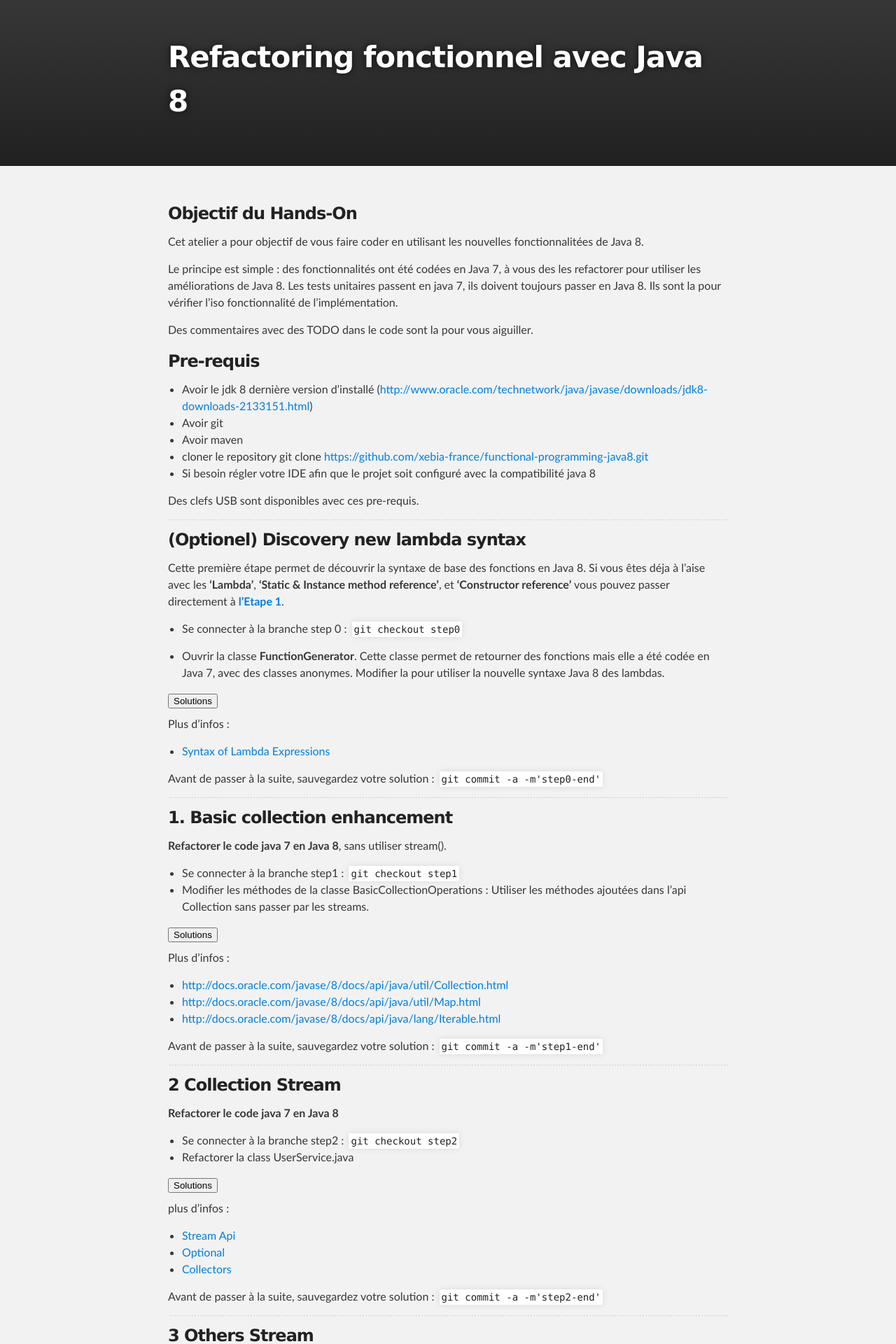
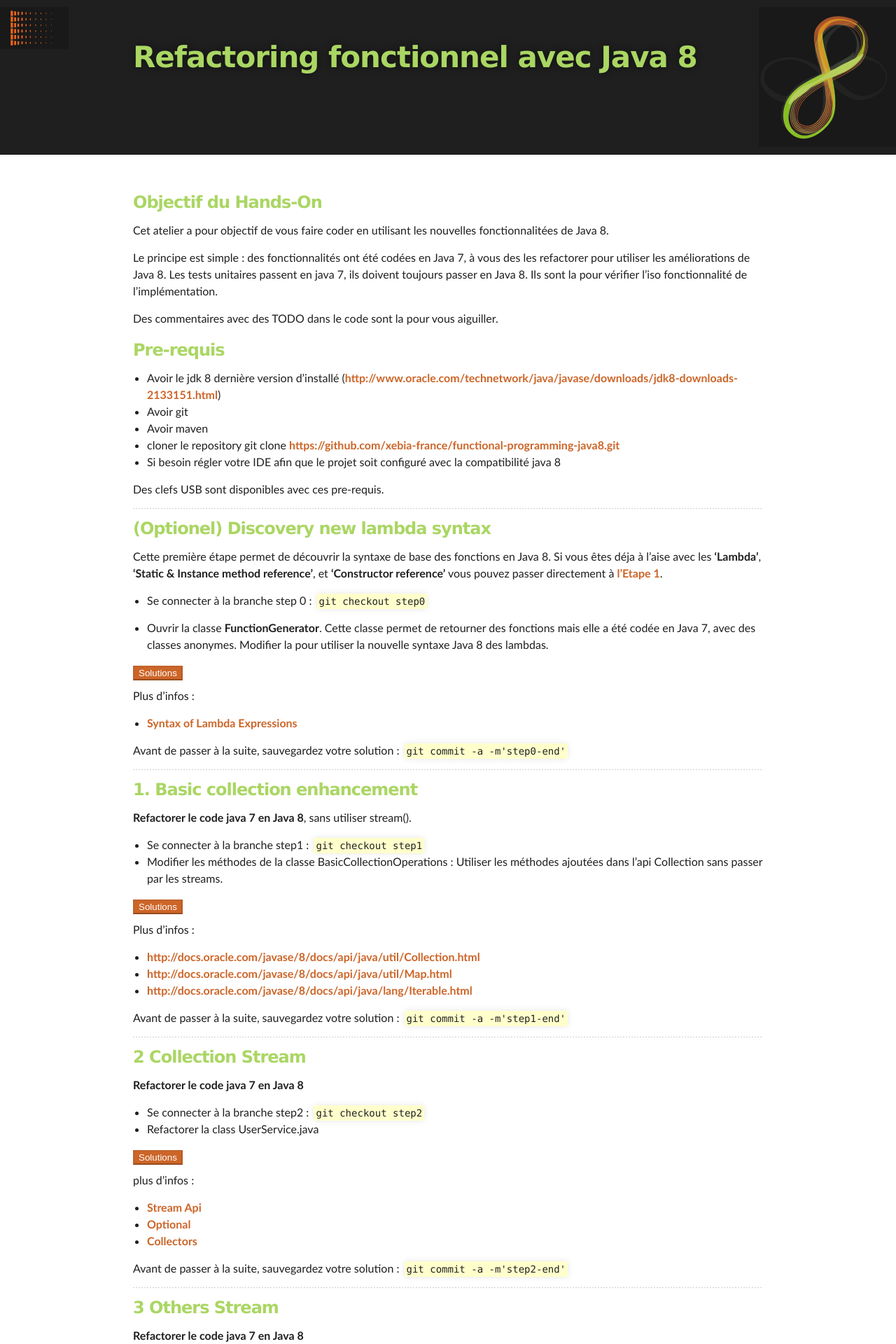
Before and after one commit to publicissapient-france/functional-programming-java8, a Jekyll site: the page built from index.md, in a window 1280 px wide. Shown: the top 1920 px of the page at 70% size. Built offline with Jekyll 4.4.1, drawn with Linux system fonts in a browser that asks for light colours; some of the changed text lies outside the part shown.

Commit message:
try to apply devoxx font :)

```diff
--- a/_includes/footer.html
+++ b/_includes/footer.html
@@ -1,7 +1,7 @@
 <!-- FOOTER  -->
 <div id="footer_wrap" class="outer">
     <footer class="inner">
-        <p class="copyright">Fefactoring fonctionnel avec Java 8  maintained by <a href="https://github.com/xebia-france">xebia-france</a></p>
+        <p class="copyright">Refactoring fonctionnel avec Java 8  maintained by <a href="https://github.com/xebia-france">xebia-france</a></p>
         <p>Published with <a href="http://pages.github.com">GitHub Pages</a></p>
     </footer>
 </div>
--- a/_includes/head.html
+++ b/_includes/head.html
@@ -14,6 +14,8 @@
 
 <!-- HEADER -->
 <div id="header_wrap" class="outer">
+  <img src="images/devoxx-left.png" id="devoxx-left"/>
+  <img src="images/devoxx-logo.png" id="devoxx-logo"/>
     <header class="inner">
         <h1 id="project_title">Refactoring fonctionnel avec Java 8</h1>
         <h2 id="project_tagline"></h2>
--- a/stylesheets/stylesheet.css
+++ b/stylesheets/stylesheet.css
@@ -50,8 +50,8 @@ Theme Styles
 
 body {
   box-sizing: border-box;
-  color:#373737;
-  background: #212121;
+  color:#1F1F1F;
+  background: #1F1F1F;
   font-size: 16px;
   font-family: 'Myriad Pro', Calibri, Helvetica, Arial, sans-serif;
   line-height: 1.5;
@@ -61,8 +61,8 @@ body {
 h1, h2, h3, h4, h5, h6 {
   margin: 10px 0;
   font-weight: 700;
-  color:#222222;
-  font-family: 'Lucida Grande', 'Calibri', Helvetica, Arial, sans-serif;
+  color:#AAD663;
+  font-family: 'verdana', 'Lucida Grande', 'Calibri', Helvetica, Arial, sans-serif;
   letter-spacing: -1px;
 }
 
@@ -98,13 +98,14 @@ p {
 }
 
 footer p {
-  color: #f2f2f2;
+  color: #FFFFFF;
 }
 
 a {
   text-decoration: none;
-  color: #007edf;
+  color: #CC6528;
   text-shadow: none;
+  font-weight: bold;
 
   transition: color 0.5s ease;
   transition: text-shadow 0.5s ease;
@@ -121,7 +122,7 @@ a {
 a:hover, a:focus {text-decoration: underline;}
 
 footer a {
-  color: #F2F2F2;
+  color: #FFFFFF;
   text-decoration: underline;
 }
 
@@ -160,7 +161,8 @@ p img {
 pre, code {
   width: 100%;
   color: #222;
-  background-color: #fff;
+  background-color: #FFC;
+
 
   font-family: Monaco, "Bitstream Vera Sans Mono", "Lucida Console", Terminal, monospace;
   font-size: 14px;
@@ -175,12 +177,18 @@ pre {
   padding: 10px;
   box-shadow: 0 0 10px rgba(0,0,0,.1);
   overflow: auto;
+  border:1px solid #CC6528;
 }
 
 code {
   padding: 3px;
   margin: 0 3px;
   box-shadow: 0 0 10px rgba(0,0,0,.1);
+}
+.teaser{
+  background-color:#CC6528;
+  border-color: rgba(0, 0, 0, 0.1) rgba(0, 0, 0, 0.1) rgba(0, 0, 0, 0.25);
+  color:#FFFFFF;
 }
 
 pre code {
@@ -234,7 +242,7 @@ hr {
 }
 
 table {
-  border: 1px solid #373737;
+  border: 1px solid #1F1F1F;
   margin-bottom: 20px;
   text-align: left;
  }
@@ -242,17 +250,17 @@ table {
 th {
   font-family: 'Lucida Grande', 'Helvetica Neue', Helvetica, Arial, sans-serif;
   padding: 10px;
-  background: #373737;
+  background: #1F1F1F;
   color: #fff;
  }
 
 td {
   padding: 10px;
-  border: 1px solid #373737;
+  border: 1px solid #1F1F1F;
  }
 
 form {
-  background: #f2f2f2;
+  background: #FFFFFF;
   padding: 20px;
 }
 
@@ -266,7 +274,7 @@ Full-Width Styles
 
 .inner {
   position: relative;
-  max-width: 800px;
+  max-width: 900px;
   padding: 20px 10px;
   margin: 0 auto;
 }
@@ -287,12 +295,13 @@ Full-Width Styles
 }
 
 #header_wrap {
-  background: #212121;
-  background: -moz-linear-gradient(top, #373737, #212121);
-  background: -webkit-linear-gradient(top, #373737, #212121);
-  background: -ms-linear-gradient(top, #373737, #212121);
-  background: -o-linear-gradient(top, #373737, #212121);
-  background: linear-gradient(top, #373737, #212121);
+  background: #1F1F1F;
+  background: -moz-linear-gradient(top, #1F1F1F, #1F1F1F);
+  background: -webkit-linear-gradient(top, #1F1F1F, #1F1F1F);
+  background: -ms-linear-gradient(top, #1F1F1F, #1F1F1F);
+  background: -o-linear-gradient(top, #1F1F1F, #1F1F1F);
+  background: linear-gradient(top, #1F1F1F, #1F1F1F);
+  height:220px;
 }
 
 #header_wrap .inner {
@@ -301,7 +310,7 @@ Full-Width Styles
 
 #project_title {
   margin: 0;
-  color: #fff;
+  color: #AAD663;
   font-size: 42px;
   font-weight: 700;
   text-shadow: #111 0px 0px 10px;
@@ -355,7 +364,7 @@ Full-Width Styles
 }
 
 #main_content_wrap {
-  background: #f2f2f2;
+  background: #FFFFFF;
   border-top: 1px solid #111;
   border-bottom: 1px solid #111;
 }
@@ -365,11 +374,32 @@ Full-Width Styles
 }
 
 #footer_wrap {
-  background: #212121;
+  background: #1F1F1F;
 }
 
-
-
+#devoxx-left{
+  position: absolute;
+  margin: 10px 0 10px 0;
+  border: 0px;
+  padding: 0px;
+  box-shadow: 0 0 0px ;
+  -webkit-box-shadow: 0 0 0px ;
+  -moz-box-shadow: 0 0 0px ;
+  -o-box-shadow: 0 0 0px ;
+  -ms-box-shadow: 0 0 0px ;
+}
+#devoxx-logo{
+  float:right;
+  clear:both;
+  margin: 10px 0 10px 0;
+  border: 0px;
+  padding: 0px;
+  box-shadow: 0 0 0px ;
+  -webkit-box-shadow: 0 0 0px ;
+  -moz-box-shadow: 0 0 0px ;
+  -o-box-shadow: 0 0 0px ;
+  -ms-box-shadow: 0 0 0px ;
+}
 /*******************************************************************************
 Small Device Styles
 *******************************************************************************/
```
Also changed, not shown: images/devoxx-left.png (added), images/devoxx-logo.png (added).
